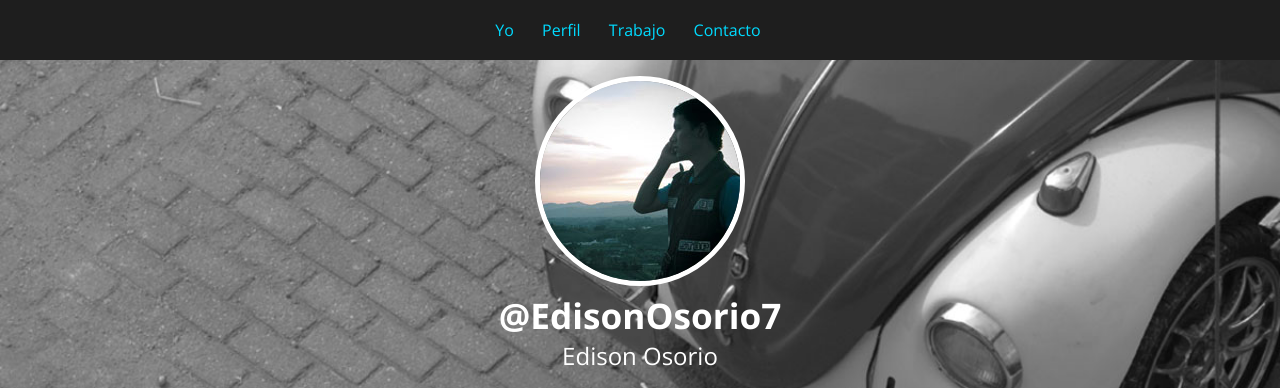
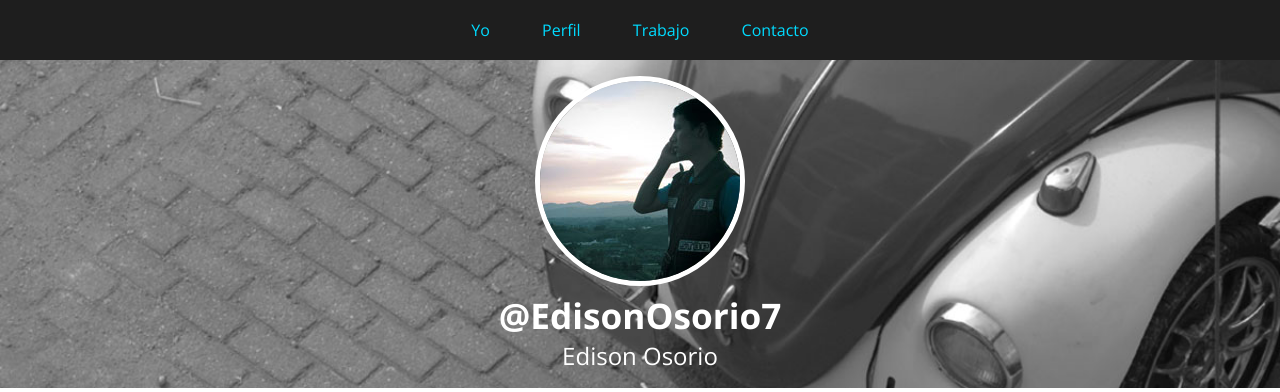
Before and after one commit to edisonosorioj/Portafolio, a PHP site: page / in a window 1280 px wide. Shown: the top 392 px of the page. Run offline with PHP 8.4, Linux system fonts and the light colour scheme; some libraries are stand-ins or nearby versions.

Commit message:
Mejora Encabezado y Favicon

```diff
--- a/index.html
+++ b/index.html
@@ -5,6 +5,7 @@
            <meta charset='UTF-8' />
            <meta name="viewport" content="width:device-width,maximum-scale=1"/>
            <link href='http://fonts.googleapis.com/css?family=Open+Sans:400,300,700,400italic' rel='stylesheet' type='text/css'>
+           <link rel="icon" href="image/fav.png">
            <link rel="stylesheet" type="text/css" href="static/css/estilos.css">
            <link rel="stylesheet" type="text/css" href="static/css/normalize.css">
       </head>
--- a/static/css/estilos.css
+++ b/static/css/estilos.css
@@ -42,8 +42,15 @@
 .MainMenu-link{
 	color: #00DBFF;
 	line-height: 3.75em;
-	margin-right: 1.5em;
+	margin: 0;
+	padding: .5em 1.5em;
 	text-decoration: none;
+	-webkit-transition: 0.5s;
+	-mz-transition: 0.5s;
+}
+
+.MainMenu-link:hover{
+	border-top: 1px solid white;
 }
 
 /*HEADER*/
```
Also changed, not shown: image/avatarOld.jpg (deleted), image/fav.png (added).
